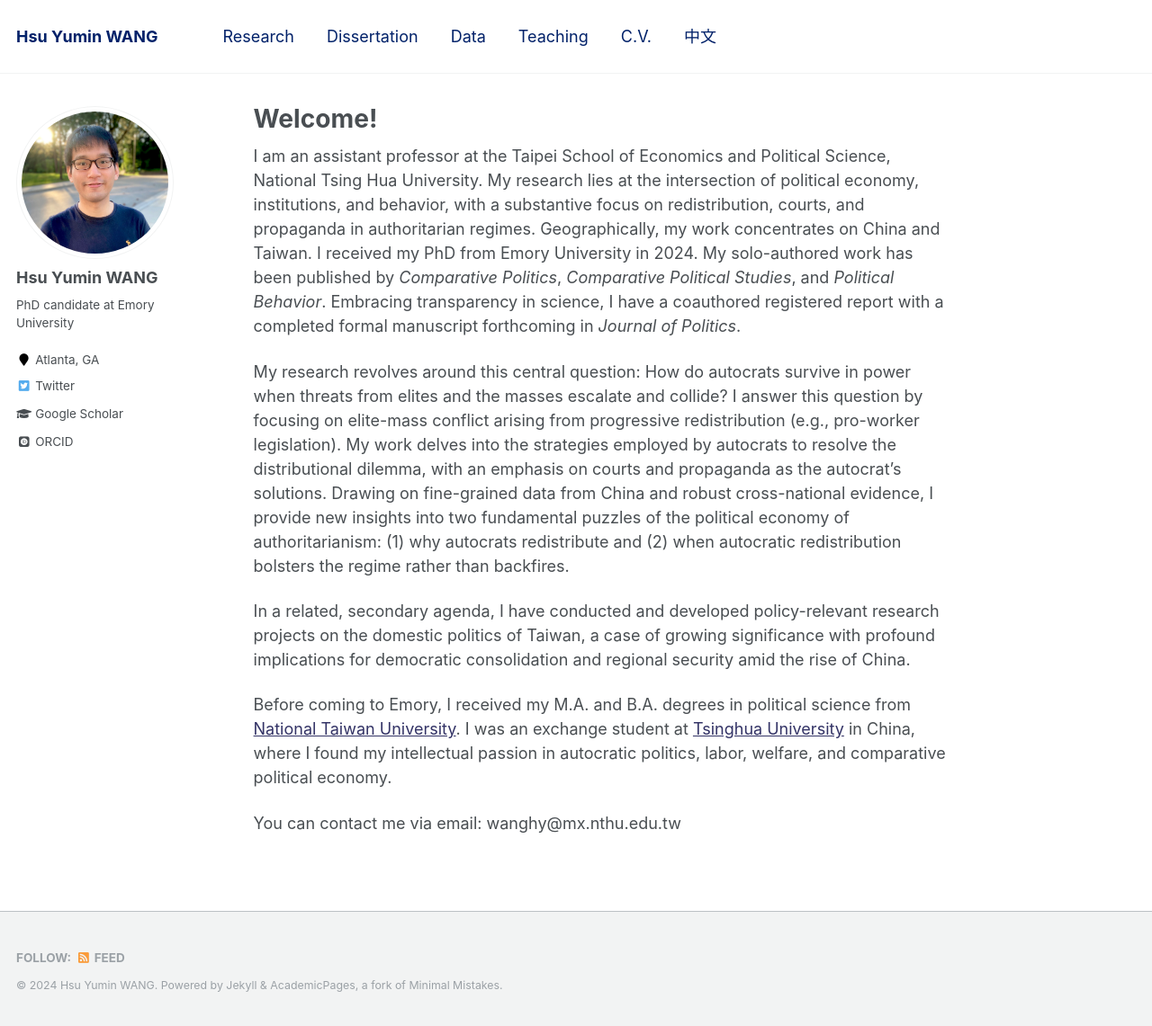
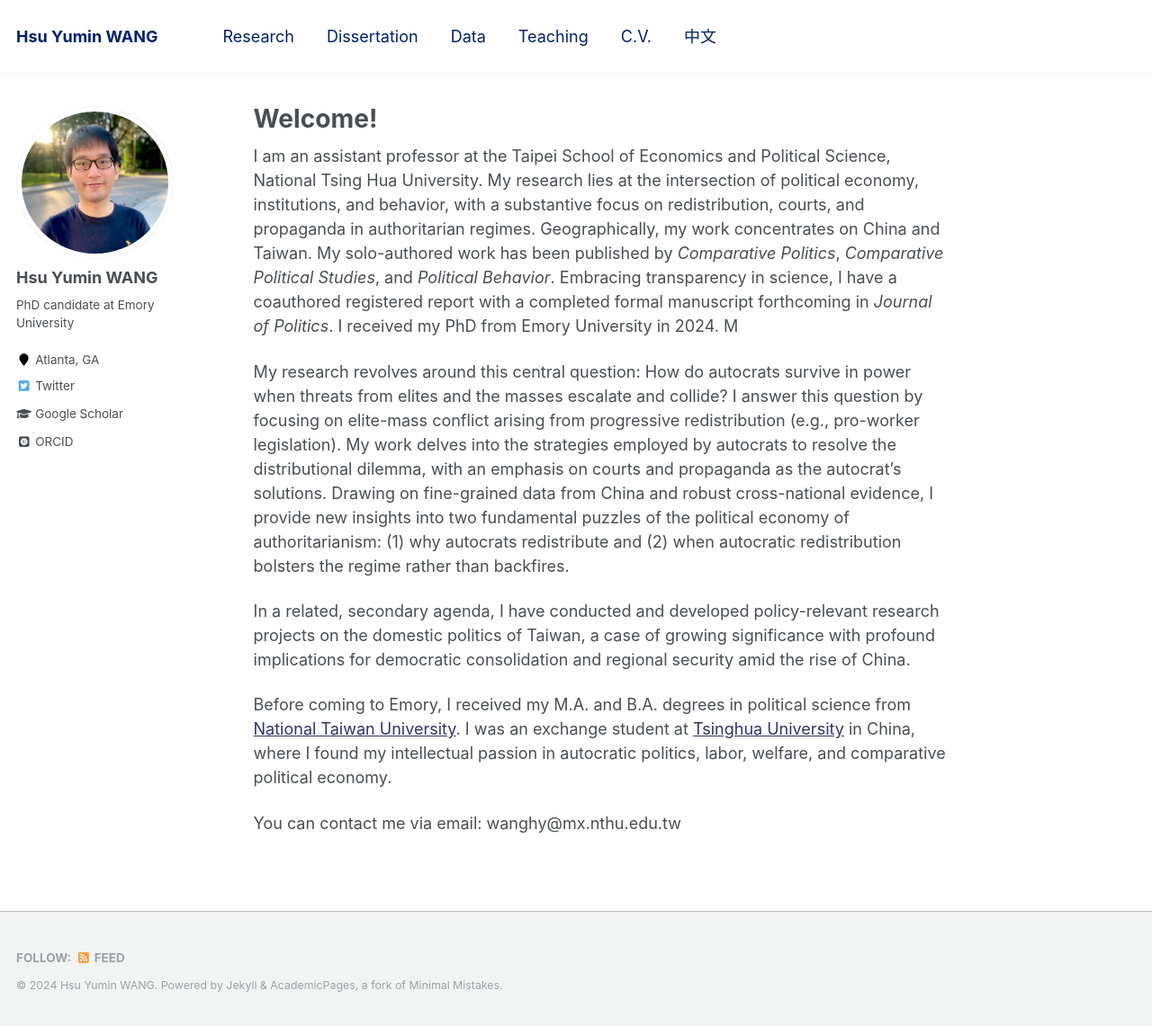
Before and after one commit to hsuyumin/hsuyumin.github.io, a Jekyll site: the page built from _pages/about.md, in a window 1280 px wide and 1141 px high. Shown: the whole window at 90% size. Built offline with Jekyll 4.4.1, drawn with Linux system fonts in a browser that asks for light colours; some web fonts are replaced.

```diff
--- a/_pages/about.md
+++ b/_pages/about.md
@@ -8,7 +8,7 @@ redirect_from:
   - /about.html
 ---
 
-I am an assistant professor at the Taipei School of Economics and Political Science, National Tsing Hua University. My research lies at the intersection of political economy, institutions, and behavior, with a substantive focus on redistribution, courts, and propaganda in authoritarian regimes. Geographically, my work concentrates on China and Taiwan. I received my PhD from Emory University in 2024. My solo-authored work has been published by _Comparative Politics_, _Comparative Political Studies_, and _Political Behavior_. Embracing transparency in science, I have a coauthored registered report with a completed formal manuscript forthcoming in _Journal of Politics_.
+I am an assistant professor at the Taipei School of Economics and Political Science, National Tsing Hua University. My research lies at the intersection of political economy, institutions, and behavior, with a substantive focus on redistribution, courts, and propaganda in authoritarian regimes. Geographically, my work concentrates on China and Taiwan. My solo-authored work has been published by _Comparative Politics_, _Comparative Political Studies_, and _Political Behavior_. Embracing transparency in science, I have a coauthored registered report with a completed formal manuscript forthcoming in _Journal of Politics_. I received my PhD from Emory University in 2024. M
 
 My research revolves around this central question: How do autocrats survive in power when threats from elites and the masses escalate and collide? I answer this question by focusing on elite-mass conflict arising from progressive redistribution (e.g., pro-worker legislation). My work delves into the strategies employed by autocrats to resolve the distributional dilemma, with an emphasis on courts and propaganda as the autocrat's solutions. Drawing on fine-grained data from China and robust cross-national evidence, I provide new insights into two fundamental puzzles of the political economy of authoritarianism: (1) why autocrats redistribute and (2) when autocratic redistribution bolsters the regime rather than backfires.
 
```
